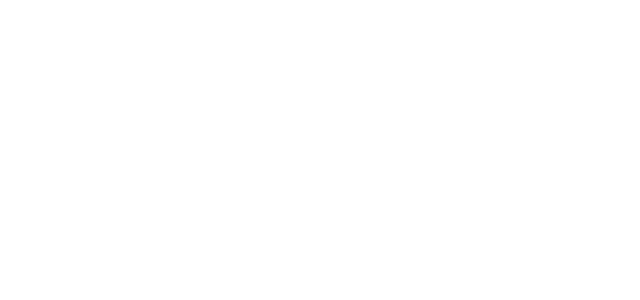
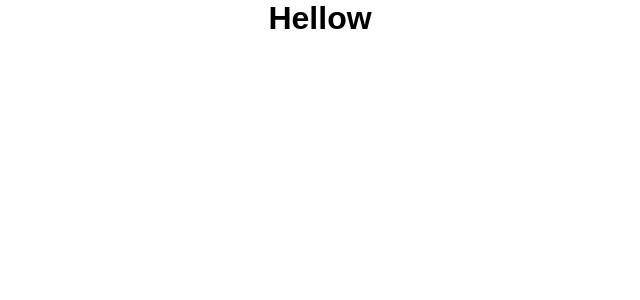
Before and after one commit to vedpatel7/PopcornPals, a React (Create React App) app in the folder login-register/: page /watchlist in a window 1280 px wide. Before the commit this address had no page. Shown: the top 300 px of the page, without its empty margins (320-960 px from the left). Built offline with nearby package versions, Linux system fonts and the light colour scheme.

Commit message:
added button for  viewing watchist

```diff
--- a/login-register/src/App.js
+++ b/login-register/src/App.js
@@ -23,12 +23,11 @@
                 <Login setLoginUser={setLoginUser} />
               )
             }
-
           />
           <Route path="/login" element={<Login setLoginUser={setLoginUser} />} />
           <Route path="/register" element={<Register />} />
           <Route path = "/details" element = {<GetDetails/>} />
-          <Route path = "/watchlater" element={<WatchLater/>}/>
+          <Route path = "/watchlist" element={<WatchList/>}/>
         </Routes>
       </Router>
     </div>
@@ -44,14 +43,5 @@
   )
 }
 
-function WatchLater(){
-  const location = useLocation();
-  const id= location.state ? location.state.id : null;
-  return (
-    <div>
-      <WatchList id = {id}/>
-    </div>
-  )
-}
 
 export default App;
--- a/login-register/src/components/homepage/homepage.css
+++ b/login-register/src/components/homepage/homepage.css
@@ -47,7 +47,7 @@
     background-color: rgba(0, 0, 0, 0.8);
     color: white;
     text-align: center;
-    max-width: 100%; /* Make sure the info box doesn't exceed its parent's width */
+    max-width: 100%;
     margin: 0 auto;
   }
 
--- a/login-register/src/components/homepage/homepage.js
+++ b/login-register/src/components/homepage/homepage.js
@@ -2,6 +2,7 @@
 import axios from 'axios';
 import MovieCard from "./MovieCard";
 import "./homepage.css";
+import {useNavigate} from "react-router-dom";
 
 const API_KEY = '84edaeedd68b9e73abbe95b5bb70617a';
 const Base_URL = 'https://api.themoviedb.org/3';
@@ -11,11 +12,12 @@
 
 const Homepage = ({ setLoginUser }) => {
 
+  const navigate = useNavigate();
+
   const handleLogout=()=>{
     localStorage.removeItem('EmailId');
     setLoginUser({});
   }
-
   const [popularmovies, setPopularMovies] = useState([]);
   const [upcomingmovies, setUpcomingMovies]=useState([]);
   const [playingmovies, setPlayingMovies]=useState([]);
@@ -47,6 +49,10 @@
 
   return (
     <div>
+      <div className="button" onClick={handleLogout}>Logout</div>
+
+      <div className="button" onClick={() => navigate("/watchlist")}>Register</div>
+
       <h1 className="trending-title">Trending Movies</h1>
       <div className="carousel-container">
       <div className="carousel">
@@ -68,7 +74,6 @@
         ))}
       </div>
       </div>
-
       <h1 className="trending-title">Now Playing Movies</h1>
       <div className="carousel-container">
       <div className="carousel">
@@ -79,8 +84,6 @@
         ))}
       </div>
       </div>
-
-      <div className="button" onClick={handleLogout}>Logout</div>
     </div>
   );
 }
--- a/login-register/src/components/movie/Discription.jsx
+++ b/login-register/src/components/movie/Discription.jsx
@@ -33,7 +33,7 @@
         axios.post("http://localhost:9002/watchlist", movie)
             .then(res => {
                 alert(res.data.message)
-                navigate("/watchlater", { state: { id: props.id } });
+                // navigate("/watchlater", { state: { id: props.id } });
             })
 
     }
--- a/login-register/src/components/watchlist/WatchList.jsx
+++ b/login-register/src/components/watchlist/WatchList.jsx
@@ -1,11 +1,11 @@
 import axios from 'axios';
 import React, { useRef, useEffect, useState } from "react";
 
-const WatchList=(props)=>{
+const WatchList=()=>{
 
     return(
         <div>
-        <h1>{props.id}</h1>
+        <h1>Hellow</h1>
         </div>
     )
 }
```
